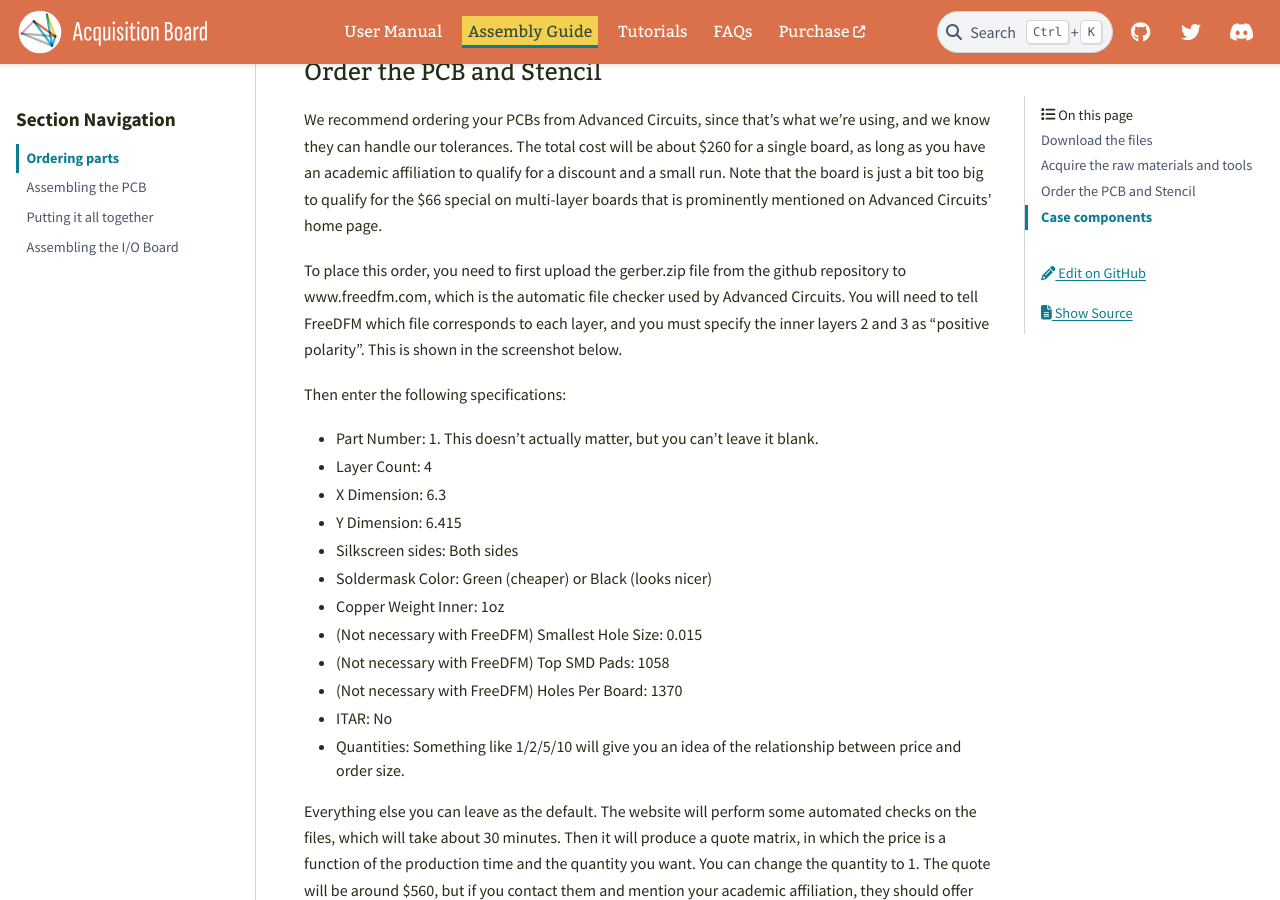
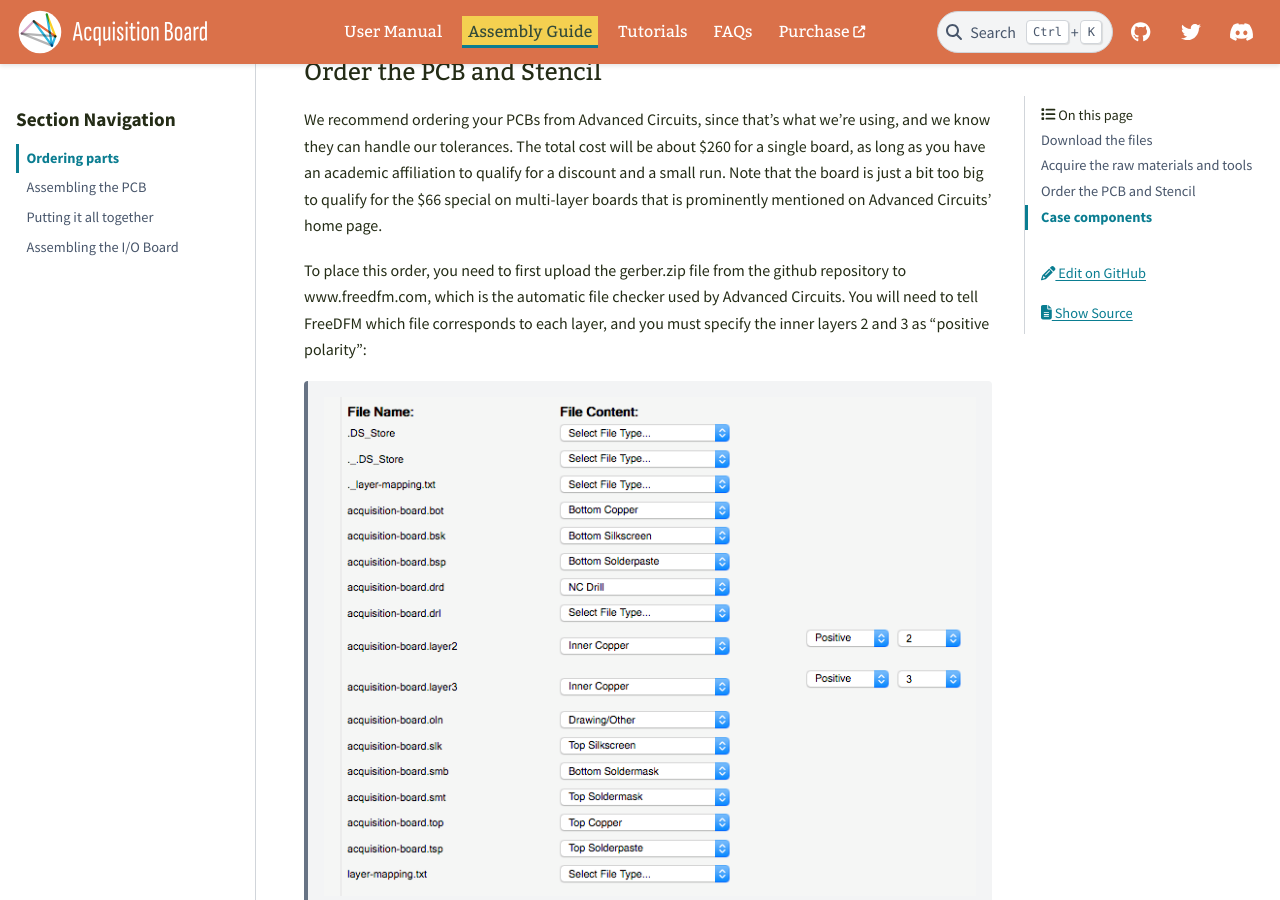
Before and after one commit to open-ephys/acq-board-docs, a Sphinx documentation site: the page built from source/Build-Instructions/Ordering-parts.rst, in a window 1280 px wide and 900 px high, scrolled down 1468 px. Built offline with Sphinx 7.4.7 and the PyData theme 0.15.4, drawn with Linux system fonts in a browser that asks for light colours.

Commit message:
Add Gerber layer mapping screenshot

```diff
--- a/source/Build-Instructions/Ordering-parts.rst
+++ b/source/Build-Instructions/Ordering-parts.rst
@@ -36,7 +36,10 @@ Order the PCB and Stencil
 
 We recommend ordering your PCBs from Advanced Circuits, since that's what we're using, and we know they can handle our tolerances. The total cost will be about $260 for a single board, as long as you have an academic affiliation to qualify for a discount and a small run. Note that the board is just a bit too big to qualify for the $66 special on multi-layer boards that is prominently mentioned on Advanced Circuits' home page.
 
-To place this order, you need to first upload the gerber.zip file from the github repository to www.freedfm.com, which is the automatic file checker used by Advanced Circuits. You will need to tell FreeDFM which file corresponds to each layer, and you must specify the inner layers 2 and 3 as "positive polarity". This is shown in the screenshot below.
+To place this order, you need to first upload the gerber.zip file from the github repository to www.freedfm.com, which is the automatic file checker used by Advanced Circuits. You will need to tell FreeDFM which file corresponds to each layer, and you must specify the inner layers 2 and 3 as "positive polarity":
+
+    .. image:: ../_static/images/buildinstructions/freedfm_screenshot.png
+      :alt: FreeDFM layer mapping
 
 Then enter the following specifications:
 
```
Also changed, not shown: source/_static/images/buildinstructions/freedfm_screenshot.png (added).
